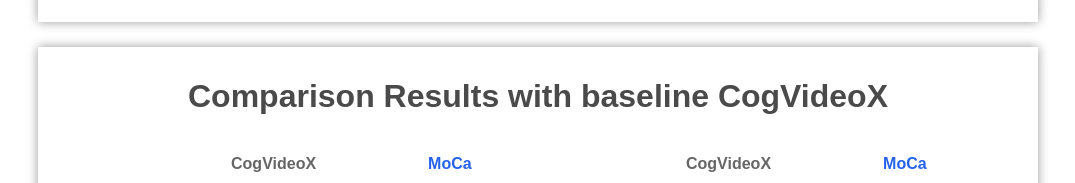
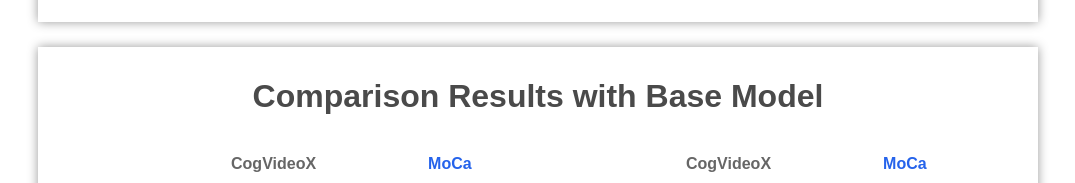
Before and after one commit to MoCa-VideoGen/MoCa, a plain HTML site: page index.html in a window 1280 px wide. Shown: the part 7330-7513 px from the top of the page, without its empty margins (102-1177 px from the left). Drawn offline with nearby package versions, Linux system fonts and the light colour scheme; some icons are missing; a web font is replaced by a local one.

Commit message:
Update comparison results heading in index.html

```diff
--- a/index.html
+++ b/index.html
@@ -893,7 +893,7 @@
   </div>
 
   <div class="content">
-    <p style="text-align:center; font-size: 2em; font-weight: bold" class="sansserif">Comparison Results with baseline CogVideoX</p>
+    <p style="text-align:center; font-size: 2em; font-weight: bold" class="sansserif">Comparison Results with Base Model</p>
     <div style="display: flex; justify-content: center; gap: 10px; margin-bottom: 15px;">
       <div style="width: 100px; text-align: center; font-weight: bold; color: #666;"></div>
       <div style="width: 180px; text-align: center; font-weight: bold; color: #666;">CogVideoX</div>
```
